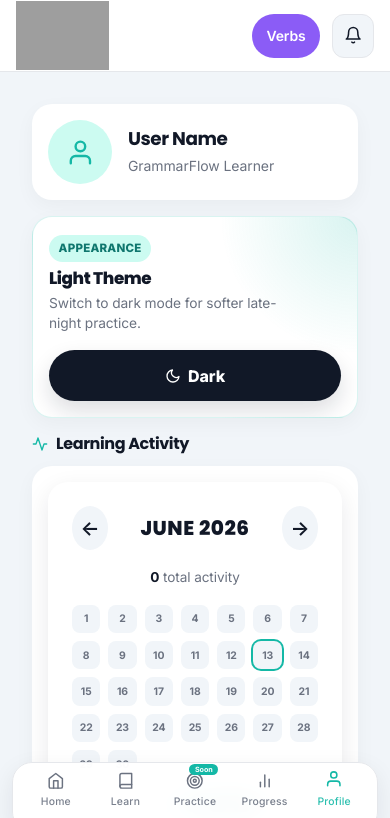
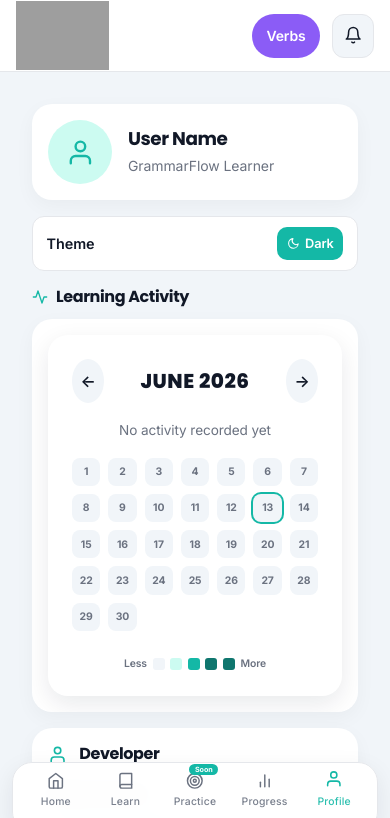
Before and after one commit to AKASH7455/grammarflow, a React (Vite) app: page /profile in a window 390 px wide. Shown: the top 818 px of the page. Built offline with nearby package versions, Linux system fonts and the light colour scheme; grey boxes are pictures that could not be loaded.

Commit message:
version 1 complete

```diff
--- a/src/components/home/StreakCard.jsx
+++ b/src/components/home/StreakCard.jsx
@@ -1,4 +1,5 @@
 import { useProgress } from "../../hooks/useProgress";
+import { FiZap } from "react-icons/fi";
 import "../../styles/streakcard.css";
 
 function StreakCard() {
@@ -19,7 +20,7 @@ function StreakCard() {
     <section className="streak-card">
       <div className="streak-header">
         <div><p className="streak-label">Current Streak</p><h2 className="streak-days">{streak} Days</h2></div>
-        <div className="streak-icon">??</div>
+        <div className="streak-icon"><FiZap /></div>
       </div>
       <div className="streak-week">
         {week.map((item, index) => <div key={index} className={`day ${item.completed ? "completed" : ""} ${item.active ? "active" : ""}`}><span>{item.label}</span></div>)}
--- a/src/components/progress/ActivityHeatmap.jsx
+++ b/src/components/progress/ActivityHeatmap.jsx
@@ -1,8 +1,25 @@
 import React, { useMemo, useState } from "react";
 import "../../styles/progresspage.css";
 
-const ActivityHeatmap = React.memo(({ activityData = [] }) => {
+const ActivityHeatmap = React.memo(({ activityData = [], completedDates = [] }) => {
   const [currentMonth, setCurrentMonth] = useState(new Date());
+
+  // Validate activityData and warn if invalid
+  const safeActivityData = useMemo(() => {
+    if (!Array.isArray(activityData)) {
+      console.warn('ActivityHeatmap: activityData is not an array, using empty array instead', activityData);
+      return [];
+    }
+    // Filter out invalid entries
+    const validData = activityData.filter(log => {
+      if (!log || typeof log !== 'object') {
+        console.warn('ActivityHeatmap: Invalid activity log entry', log);
+        return false;
+      }
+      return true;
+    });
+    return validData;
+  }, [activityData]);
 
   const heatmapData = useMemo(() => {
     const daysInMonth = new Date(
@@ -14,27 +31,33 @@ const ActivityHeatmap = React.memo(({ activityData = [] }) => {
     const data = [];
     for (let day = 1; day <= daysInMonth; day++) {
       const date = new Date(currentMonth.getFullYear(), currentMonth.getMonth(), day);
-      const dayIndex = day - 1;
       const dateKey = date.toISOString().slice(0, 10);
-      const activity = activityData.includes(dateKey) ? 100 : (activityData[dayIndex] || 0);
+
+      const dayActivities = safeActivityData.filter(log => log.timestamp && log.timestamp.startsWith(dateKey));
+      const activityCount = dayActivities.length;
 
       data.push({
         day,
         date,
-        activity: Math.min(100, Math.max(0, activity)),
+        activityCount,
         isToday: day === new Date().getDate() &&
                  currentMonth.getMonth() === new Date().getMonth() &&
                  currentMonth.getFullYear() === new Date().getFullYear(),
       });
     }
     return data;
-  }, [currentMonth, activityData]);
+  }, [currentMonth, safeActivityData]);
 
-  const getActivityLevel = (activity) => {
-    if (activity === 0) return 0;
-    if (activity < 25) return 1;
-    if (activity < 50) return 2;
-    if (activity < 75) return 3;
+  const getActivityLevel = (count) => {
+    const safeCount = Number(count ?? 0);
+    if (isNaN(safeCount)) {
+      console.warn('ActivityHeatmap: Invalid count value', count);
+      return 0;
+    }
+    if (safeCount === 0) return 0;
+    if (safeCount >= 1 && safeCount <= 2) return 1;
+    if (safeCount >= 3 && safeCount <= 5) return 2;
+    if (safeCount >= 6 && safeCount <= 10) return 3;
     return 4;
   };
 
@@ -52,7 +75,7 @@ const ActivityHeatmap = React.memo(({ activityData = [] }) => {
   ];
 
   const totalActivity = useMemo(
-    () => heatmapData.reduce((sum, day) => sum + day.activity, 0),
+    () => heatmapData.reduce((sum, day) => sum + Number(day?.activityCount ?? 0), 0),
     [heatmapData]
   );
 
@@ -79,31 +102,43 @@ const ActivityHeatmap = React.memo(({ activityData = [] }) => {
       </div>
 
       <div className="heatmap-stats">
+        {totalActivity === 0 ? (
           <span className="heatmap-stat">
-          <strong>{totalActivity.toFixed(0)}</strong> total activity
+            No activity recorded yet
           </span>
+        ) : (
+          <span className="heatmap-stat">
+            <strong>{totalActivity}</strong> total activity
+          </span>
+        )}
       </div>
 
       <div className="heatmap-grid">
-        {heatmapData.map((day) => (
+        {Array.isArray(heatmapData) && heatmapData.map((day) => {
+          const safeDay = day || {};
+          const safeDate = safeDay.date instanceof Date ? safeDay.date : new Date();
+          const safeActivityCount = Number(safeDay.activityCount ?? 0);
+
+          return (
             <div
-            key={day.day}
-            className={`heatmap-cell level-${getActivityLevel(day.activity)} ${
-              day.isToday ? "today" : ""
+              key={safeDay.day || 0}
+              className={`heatmap-cell level-${getActivityLevel(safeActivityCount)} ${
+                safeDay.isToday ? "today" : ""
               }`}
-            title={`${day.date.toLocaleDateString()}: ${day.activity.toFixed(0)}%`}
+              title={`${safeDate.toLocaleDateString()}: ${safeActivityCount} activities`}
             >
-            <span className="heatmap-day-number">{day.day}</span>
+              <span className="heatmap-day-number">{safeDay.day || 0}</span>
             </div>
-        ))}
+          );
+        })}
       </div>
 
       <div className="heatmap-legend">
         <span className="heatmap-legend-label">Less</span>
         {[0, 1, 2, 3, 4].map((level) => (
           <div
-            key={level}
-            className={`heatmap-legend-cell level-${level}`}
+            key={Number(level ?? 0)}
+            className={`heatmap-legend-cell level-${Number(level ?? 0)}`}
           />
         ))}
         <span className="heatmap-legend-label">More</span>
--- a/src/pages/Profile.jsx
+++ b/src/pages/Profile.jsx
@@ -1,10 +1,12 @@
 import { FiUser, FiPhone, FiActivity, FiMoon, FiSun } from "react-icons/fi";
 import ActivityHeatmap from "../components/progress/ActivityHeatmap";
 import { useTheme } from "../hooks/useTheme";
+import { useProgress } from "../hooks/useProgress";
 import "../styles/profile.css";
 
 function Profile() {
   const { theme, toggleTheme } = useTheme();
+  const { data } = useProgress();
   const isDarkTheme = theme === "dark";
   const profileData = {
     name: "User Name",
@@ -45,37 +47,29 @@ function Profile() {
         {/* Appearance */}
       <section className="profile__section">
 
-          <div className="profile__card profile__card--theme">
-            <div className="profile__theme-copy">
-              <span className="profile__theme-label">
-                Appearance
+  <div className="profile__settings-item">
+
+    <span className="profile__settings-label">
+      Theme
     </span>
 
-              <h2 className="profile__theme-title">
-                {isDarkTheme ? "Dark Theme" : "Light Theme"}
-              </h2>
-
-              <p className="profile__theme-text">
-                {isDarkTheme
-                  ? "Dark mode is on for comfortable night learning."
-                  : "Switch to dark mode for softer late-night practice."}
-              </p>
-            </div>
-
-            <button
-              type="button"
-              className={`profile__theme-button ${isDarkTheme ? "profile__theme-button--dark" : ""}`}
+    <span
+      className={`profile__theme-toggle ${
+        isDarkTheme
+          ? "profile__theme-toggle--dark"
+          : ""
+      }`}
       onClick={toggleTheme}
-              aria-label={`Switch to ${isDarkTheme ? "light" : "dark"} theme`}
+      role="button"
+      tabIndex={0}
     >
-              <span className="profile__theme-button-icon">
       {isDarkTheme ? <FiSun /> : <FiMoon />}
-              </span>
 
       <span>
         {isDarkTheme ? "Light" : "Dark"}
       </span>
-            </button>
+    </span>
+
   </div>
 
 </section>
@@ -88,7 +82,7 @@ function Profile() {
           </div>
 
           <div className="profile__card profile__card--calendar">
-            <ActivityHeatmap />
+            <ActivityHeatmap activityData={data.activityLogs || []} completedDates={data.user?.completedDates || []} />
           </div>
 
         </section>
--- a/src/services/grammarFlowStorage.js
+++ b/src/services/grammarFlowStorage.js
@@ -32,6 +32,37 @@ export const defaultData = {
 
 const freshData = () => JSON.parse(JSON.stringify(defaultData));
 const unique = (items) => [...new Set(items)];
+
+const getCleanTitle = (id, type) => {
+  if (!id) return "Activity";
+
+  const parts = id.split("/");
+  const lastPart = parts[parts.length - 1];
+
+  switch (type) {
+    case "quiz":
+      const topicName = parts.length > 1 ? parts[parts.length - 2] : lastPart;
+      return `${formatTitle(topicName)} Quiz`;
+    case "topic":
+      return formatTitle(lastPart);
+    case "practice":
+      if (id.includes("translation")) return "Translation Practice";
+      if (id.includes("fillblank")) return "Fill in the Blanks";
+      if (id.includes("sentence")) return "Sentence Correction";
+      if (id.includes("verb")) return "Verb Forms Practice";
+      return "Practice Exercise";
+    default:
+      return formatTitle(lastPart);
+  }
+};
+
+const formatTitle = (text) => {
+  if (!text) return "Activity";
+  return text
+    .split(/[-_]/)
+    .map(word => word.charAt(0).toUpperCase() + word.slice(1).toLowerCase())
+    .join(" ");
+};
 
 const normalize = (value) => {
   const safe =
@@ -142,13 +173,15 @@ export const updateProgress = (updater) => {
 };
 
 const recordActivity = (data, type, id, xp, timestamp) => {
-  const activityId = `${type}:${id}`;
+  const activityId = `${type}:${id}:${timestamp.slice(0, 10)}`;
+  const cleanTitle = getCleanTitle(id, type);
+
   if (!data.activityLogs.some((item) => item.id === activityId)) {
     data.user.xp += xp;
     data.activityLogs.unshift({
       id: activityId,
       type,
-      text: `Completed ${id}`,
+      text: cleanTitle,
       timestamp,
       xp,
     });
--- a/src/styles/profile.css
+++ b/src/styles/profile.css
@@ -222,92 +222,58 @@
   transform: translateY(-2px);
 }
 /* =========================
-   THEME CARD
+   SETTINGS ITEM
 ========================= */
-
-.profile__card--theme {
+.profile__settings-item {
   display: flex;
   align-items: center;
   justify-content: space-between;
-  gap: 1rem;
-  overflow: hidden;
-  position: relative;
-  border: 1px solid rgba(20, 184, 166, 0.16);
-  background:
-    radial-gradient(circle at top right, rgba(20, 184, 166, 0.16), transparent 36%),
-    var(--white-color);
+
+  padding: 0.75rem 1rem;
+
+  background: var(--white-color);
+  border-radius: 12px;
+  border: 1px solid var(--border-color);
 }
 
-.profile__theme-copy {
-  min-width: 0;
+.profile__settings-label {
+  font-size: 0.9rem;
+  font-weight: 600;
+
+  color: var(--text-color);
 }
 
-.profile__theme-label {
+.profile__theme-toggle {
   display: inline-flex;
-  margin-bottom: 0.35rem;
-  padding: 0.25rem 0.6rem;
-  border-radius: 999px;
-  background: var(--primary-soft-color);
-  color: var(--primary-dark-color);
-  font-size: 0.72rem;
-  font-weight: 800;
-  letter-spacing: 0.02em;
-  text-transform: uppercase;
+  align-items: center;
+  gap: 0.35rem;
+
+  padding: 0.4rem 0.65rem;
+
+  border-radius: 10px;
+
+  background: var(--primary-color);
+  color: var(--white-color);
+
+  font-size: 0.8rem;
+  font-weight: 600;
+
+  cursor: pointer;
+
+  user-select: none;
 }
 
-.profile__theme-title {
-  margin: 0;
-  color: var(--text-color);
-  font-size: 1.05rem;
-  font-weight: 800;
-}
-
-.profile__theme-text {
-  margin: 0.35rem 0 0;
-  color: var(--text-light);
-  font-size: 0.86rem;
-  line-height: 1.45;
-}
-
-.profile__theme-button {
-  display: inline-flex;
-  align-items: center;
-  justify-content: center;
-  gap: 0.45rem;
-  min-width: 6.25rem;
-  padding: 0.78rem 0.9rem;
-  border-radius: 999px;
-  background: var(--text-color);
+.profile__theme-toggle--dark {
+  background: var(--primary-color);
   color: var(--white-color);
-  font-weight: 800;
-  cursor: pointer;
-  box-shadow: 0 10px 22px rgba(15, 23, 42, 0.14);
-  transition:
-    transform 0.2s ease,
-    box-shadow 0.2s ease,
-    background 0.2s ease;
-}
-
-.profile__theme-button--dark {
-  background: var(--primary-color);
-}
-
-.profile__theme-button:active {
-  transform: scale(0.97);
-}
-
-.profile__theme-button-icon {
-  display: inline-flex;
-  font-size: 1rem;
 }
 
 @media (max-width: 420px) {
-  .profile__card--theme {
-    align-items: stretch;
-    flex-direction: column;
+  .profile__settings-item {
+    padding: 0.65rem 0.85rem;
   }
 
-  .profile__theme-button {
-    width: 100%;
+  .profile__theme-toggle {
+    padding: 0.35rem 0.6rem;
   }
 }
--- a/src/styles/progresspage.css
+++ b/src/styles/progresspage.css
@@ -437,22 +437,28 @@
 }
 
 .heatmap-nav-button {
-  width: 36px;
-  height: 36px;
+  width: 32px;
+  height: 32px;
   display: flex;
   align-items: center;
   justify-content: center;
   background: var(--surface-color);
   border-radius: 50%;
-  font-size: 1.25rem;
+  font-size: 1rem;
   color: var(--text-color);
   cursor: pointer;
   transition: all 0.3s ease;
+  border: none;
+  padding: 0;
 }
 
 .heatmap-nav-button:hover {
   background: var(--primary-soft-color);
   color: var(--primary-color);
+}
+
+.heatmap-nav-button:active {
+  transform: scale(0.95);
 }
 
 .heatmap-title {
@@ -531,19 +537,20 @@
   display: flex;
   justify-content: center;
   align-items: center;
-  gap: 0.5rem;
+  gap: 0.35rem;
+  margin-top: 0.5rem;
 }
 
 .heatmap-legend-label {
-  font-size: 0.7rem;
+  font-size: 0.65rem;
   font-weight: 600;
   color: var(--text-light);
 }
 
 .heatmap-legend-cell {
-  width: 16px;
-  height: 16px;
-  border-radius: 4px;
+  width: 12px;
+  height: 12px;
+  border-radius: 3px;
 }
 
 .heatmap-legend-cell.level-0 {
@@ -909,7 +916,7 @@
 .activity-item {
   display: flex;
   align-items: center;
-  gap: 1rem;
+  gap: 0.75rem;
   padding: 1rem;
   background: var(--surface-color);
   border-radius: var(--radius-md);
@@ -940,6 +947,7 @@
   display: flex;
   flex-direction: column;
   gap: 0.25rem;
+  min-width: 0;
 }
 
 .activity-text {
@@ -948,6 +956,9 @@
   font-weight: 700;
   color: var(--text-color);
   line-height: 1.3;
+  overflow: hidden;
+  text-overflow: ellipsis;
+  white-space: nowrap;
 }
 
 .activity-time {
@@ -957,13 +968,14 @@
 }
 
 .activity-xp {
-  font-size: 0.85rem;
+  font-size: 0.75rem;
   font-weight: 900;
   color: var(--primary-color);
   background: var(--primary-soft-color);
-  padding: 0.4rem 0.8rem;
+  padding: 0.35rem 0.65rem;
   border-radius: 999px;
   flex-shrink: 0;
+  white-space: nowrap;
 }
 
 /* =========================
--- a/src/styles/streakcard.css
+++ b/src/styles/streakcard.css
@@ -38,14 +38,18 @@
   align-items: center;
   justify-content: center;
 
-  width: 55px;
-  height: 55px;
+  width: 48px;
+  height: 48px;
 
-  font-size: 1.6rem;
+  font-size: 1.5rem;
 
   background: var(--primary-soft-color);
 
   border-radius: 50%;
+
+  color: var(--primary-color);
+
+  overflow: hidden;
 }
 
 .streak-week {
--- a/src/styles/verbforms.css
+++ b/src/styles/verbforms.css
@@ -3,7 +3,7 @@ Verb Dashboard Page
 ========================= */
 
 .verb-dashboard-page {
-  padding: 0.75rem;
+  padding: 0.4rem;
 
   display: flex;
   flex-direction: column;
@@ -335,7 +335,7 @@ Count Badge
 
   width: 100%;
 
-  padding: 8px 12px;
+  padding: 8px 8px; /* Reduced horizontal padding from 12px to 8px for tighter spacing */
 
   background: var(--white-color);
   border: 1px solid var(--border-color);
@@ -1136,7 +1136,7 @@ Empty State
   flex-direction: column;
   gap: 1rem;
 
-  padding: 1rem;
+  padding: 0.5rem; /* Reduced from 1rem to 0.5rem (8px) for edge-to-edge layout on mobile */
 
   min-height: 100vh;
 
@@ -1219,7 +1219,7 @@ Media Queries
   }
 
   .verb-set-detail-page {
-    padding: 1.25rem;
+    padding: 0.75rem; /* Reduced from 1.25rem to 0.75rem (12px) for tighter spacing */
   }
 
   .verb-cards-grid {
```
Also changed, not shown: 1 other file (tests, documents, lock files or other folders). Lines whose indentation alone changed are shown as unchanged.
